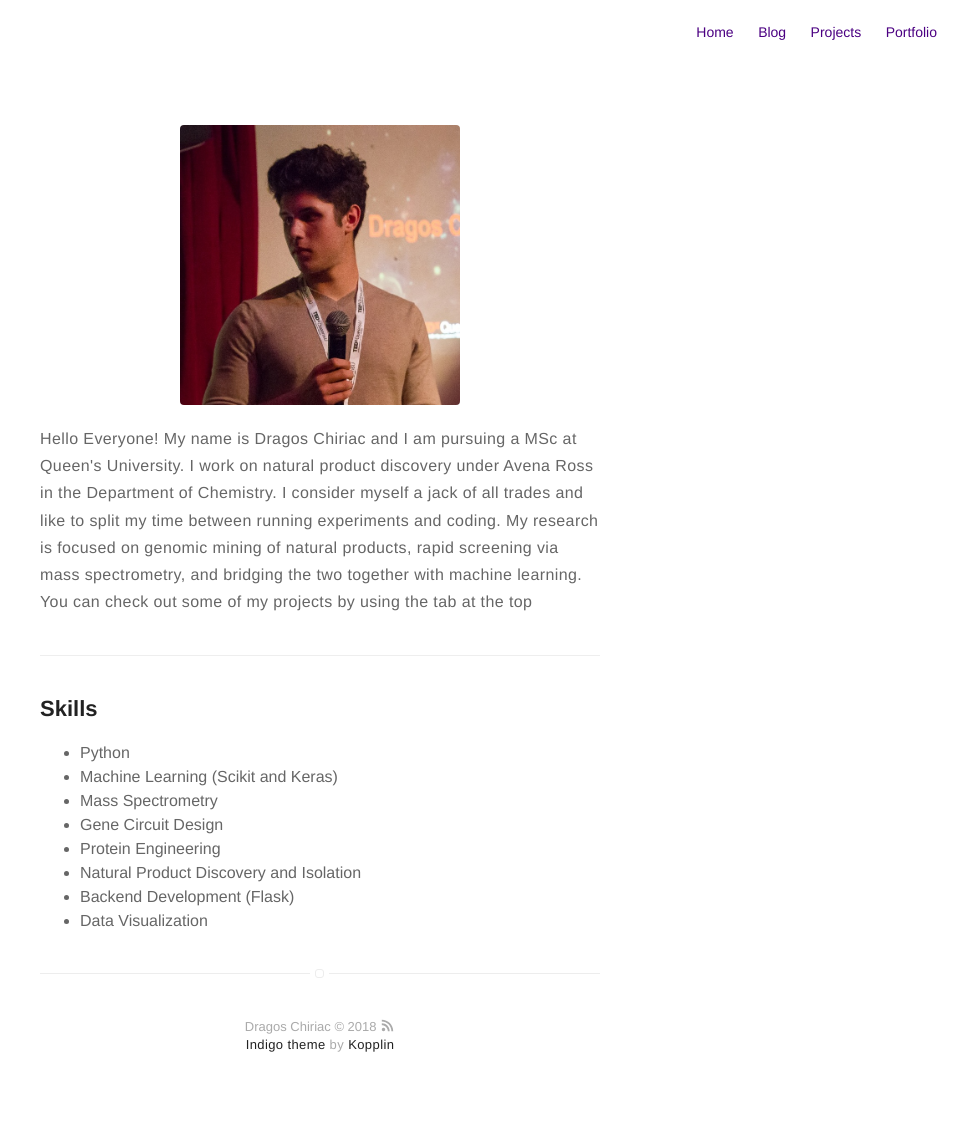
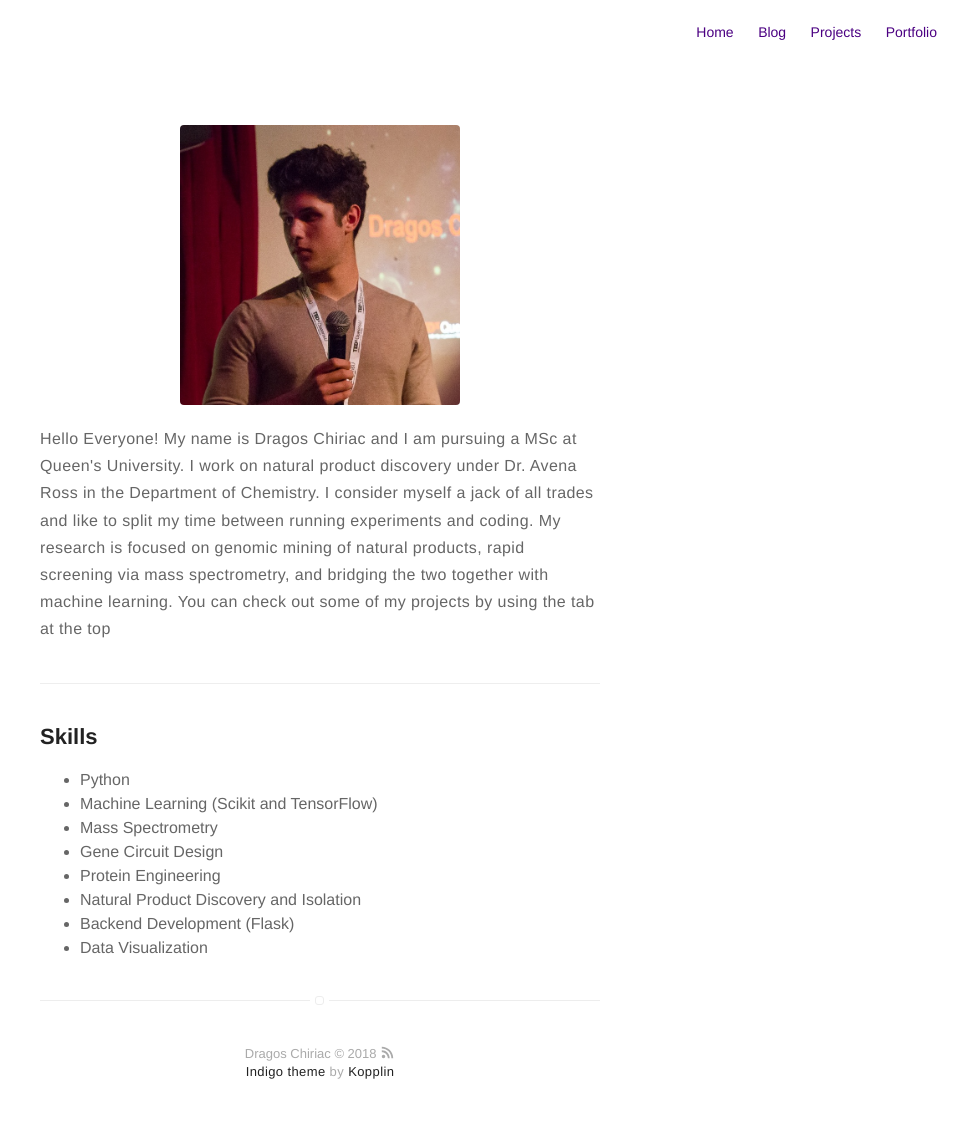
Before and after one commit to dragoschiriac/dragoschiriac.github.io, a Jekyll site: the page built from about.md, in a window 1280 px wide. Shown: the whole page, without its empty margins (320-1280 px from the left). Built offline with Jekyll 4.4.1, drawn with Linux system fonts in a browser that asks for light colours; before the commit the page ends 1116 px from its top, so only the background shows below that.

Commit message:
added GLS

```diff
--- a/about.md
+++ b/about.md
@@ -5,7 +5,7 @@ layout: page
 ![Profile Image]({{ site.url }}/{{ site.picture }})
 
 <p>Hello Everyone! My name is Dragos Chiriac and I am pursuing a MSc at Queen's University.
-I work on natural product discovery under Avena Ross in the Department of Chemistry.
+I work on natural product discovery under Dr. Avena Ross in the Department of Chemistry.
 I consider myself a jack of all trades and like to split my time between running experiments and coding.
 My research is focused on genomic mining of natural products, rapid screening via mass spectrometry, and bridging the two together with machine learning. You can check out some of my projects by using the tab at the top</p>
 
@@ -15,7 +15,7 @@ My research is focused on genomic mining of natural products, rapid screening vi
 
 <ul class="skill-list">
 	<li>Python</li>
-	<li>Machine Learning (Scikit and Keras)</li>
+	<li>Machine Learning (Scikit and TensorFlow)</li>
 	<li>Mass Spectrometry</li>
 	<li>Gene Circuit Design</li>
 	<li>Protein Engineering</li>
```
Also changed, not shown: _posts/2018-3-4-GLS-on-Natural-Products.markdown (+15 -4 lines).
